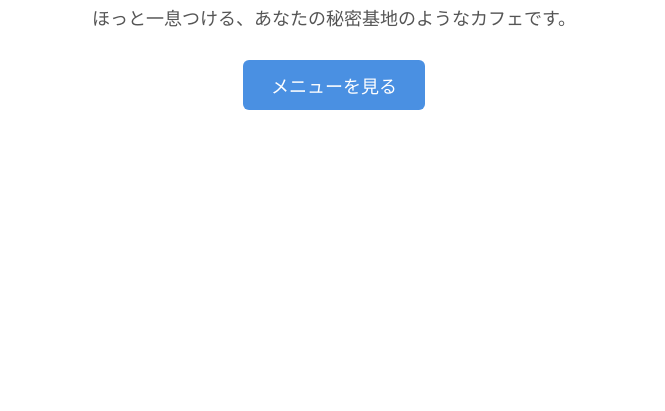
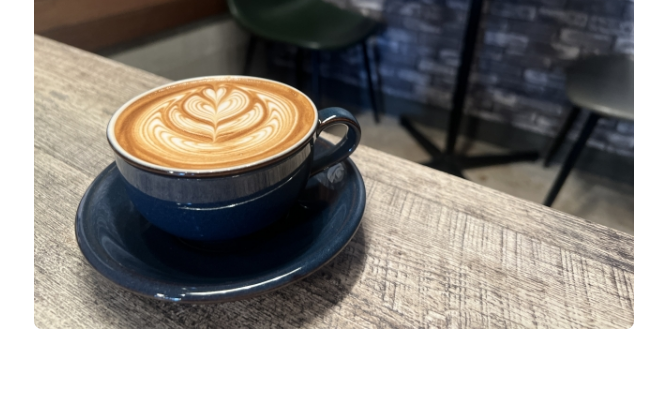
Before and after one commit to handsign/simple-cafe, a plain HTML site: page index.html in a window 1280 px wide. Shown: the part 141-552 px from the top of the page, without its empty margins (306-971 px from the left). Drawn offline with Linux system fonts and the light colour scheme.

Commit message:
Update index.html

```diff
--- a/index.html
+++ b/index.html
@@ -1,5 +1,6 @@
 <!DOCTYPE html>
 <html lang="ja">
+  <img src="cafe.jpg" alt="カフェの写真" style="width:80%; max-width:600px; border-radius:8px; margin-top:20px;">
 <head>
   <meta charset="UTF-8">
   <meta name="viewport" content="width=device-width, initial-scale=1.0">
```
